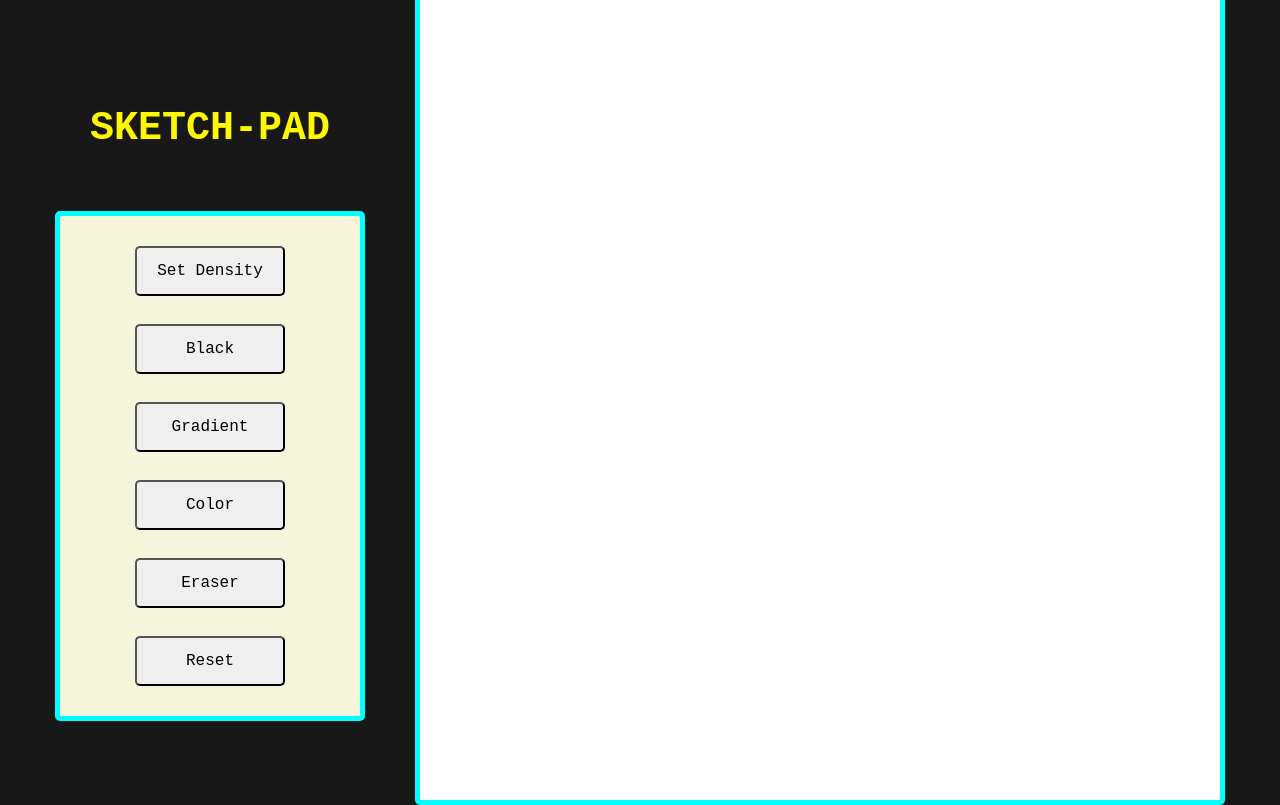
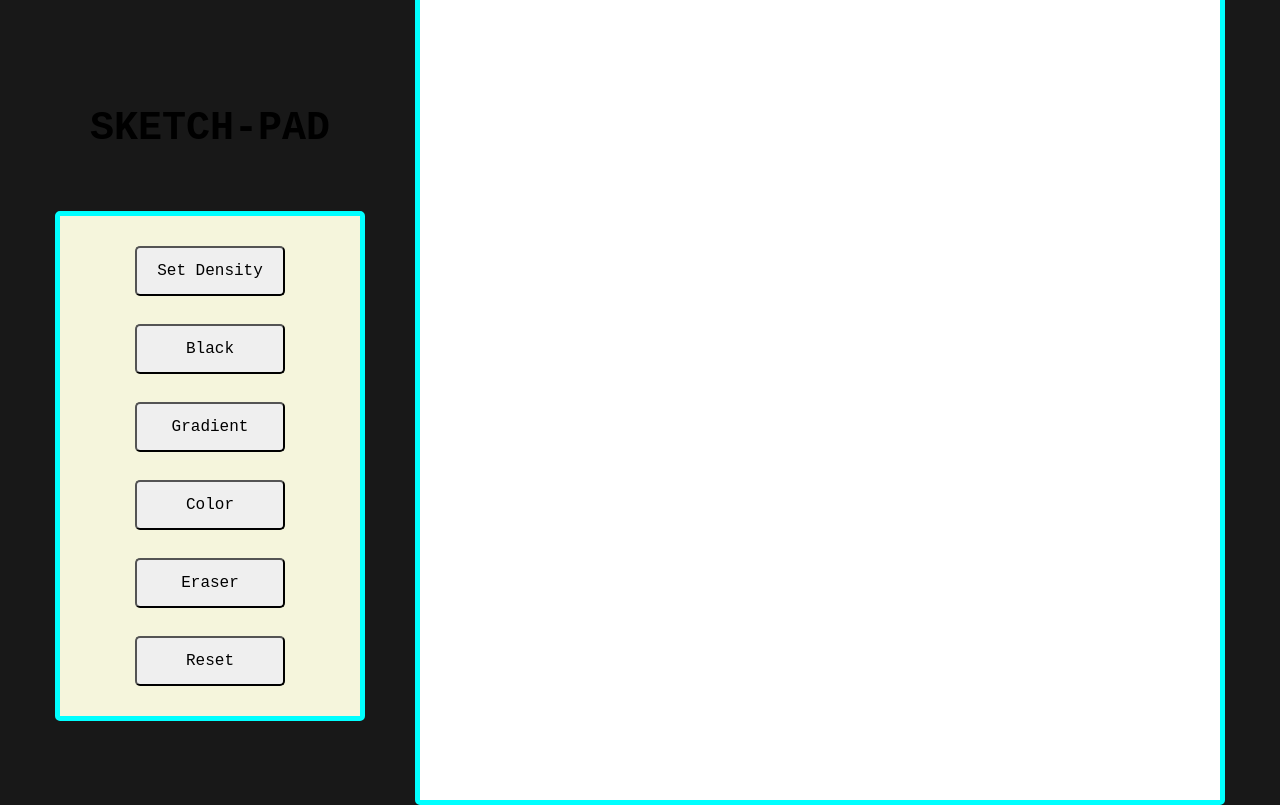
Before and after one commit to saif-alvi/etch-a-sketch, a plain HTML site: page index.html in a window 1280 px wide. Drawn offline with Linux system fonts and the light colour scheme.

```diff
--- a/style.css
+++ b/style.css
@@ -20,7 +20,6 @@ body{
 }
 
 .title{
-    color: #fdf800;
     font-family: 'Courier New', Courier, monospace;
     font-size: 40px;
     margin-bottom: 60px
```
